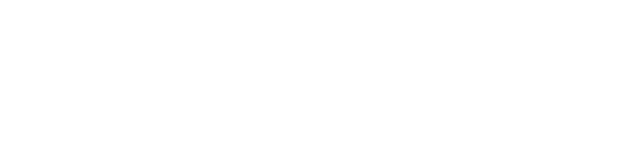
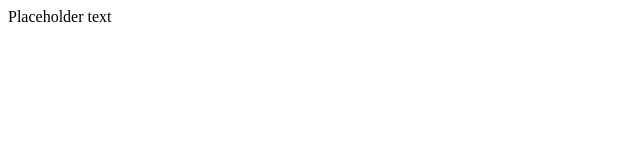
Before and after one commit to david-clark-1043/nss-functions, a plain HTML site: page index.html in a window 1280 px wide. Shown: the whole page, without its empty margins (0-640 px from the left). Drawn offline with Linux system fonts and the light colour scheme.

Commit message:
Update index.html

```diff
--- a/index.html
+++ b/index.html
@@ -7,6 +7,6 @@
     <title>Document</title>
 </head>
 <body>
-
+    Placeholder text
 </body>
 </html>
```
